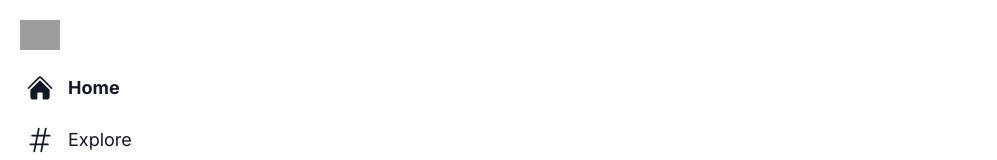
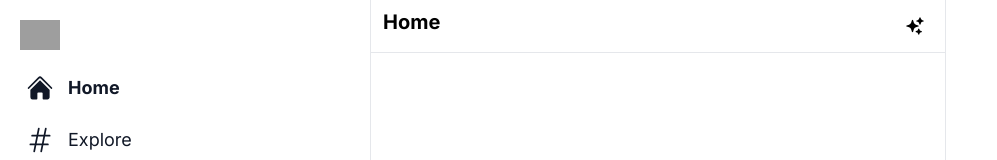
Before and after one commit to ar-rana/twitter_clone, a Next.js app: page / in a window 1280 px wide. Shown: the top 160 px of the page, without its empty margins (0-997 px from the left). Built offline with nearby package versions, Linux system fonts and the light colour scheme; grey boxes are pictures that could not be loaded.

Commit message:
created feed layout

```diff
--- a/app/page.js
+++ b/app/page.js
@@ -1,3 +1,4 @@
+import Feed from "@/components/Feed";
 import Sidebar from "@/components/Sidebar";
 
 export default function Home() {
@@ -5,6 +6,8 @@
     <div>
       <main className="flex min-h-screen max-w-7xl mx-auto">
         <Sidebar />
+
+        <Feed/>
       </main>
     </div>
   );
--- /dev/null
+++ b/components/Feed.js
@@ -0,0 +1,14 @@
+import { SparklesIcon } from "@heroicons/react/24/solid";
+
+export default function Feed() {
+  return (
+    <div className="xl:ml-[370px] border-l border-r border-gray-200 xl:min-w-[576px] sm:ml-[73px] flex-grow max-w-xl">
+        <div className="flex py-2 px-3 sticky bg-white top-0 z-50 border-b border-gray-200">
+            <h2 className="text-lg font-bold sm:text-xl cursor-pointer">Home</h2>
+            <div className="hoverEffect flex items-center justify-center px-0 ml-auto w-9 h-9">
+                <SparklesIcon className="h-5"/>
+            </div>
+        </div>
+    </div>
+  )
+}
```
